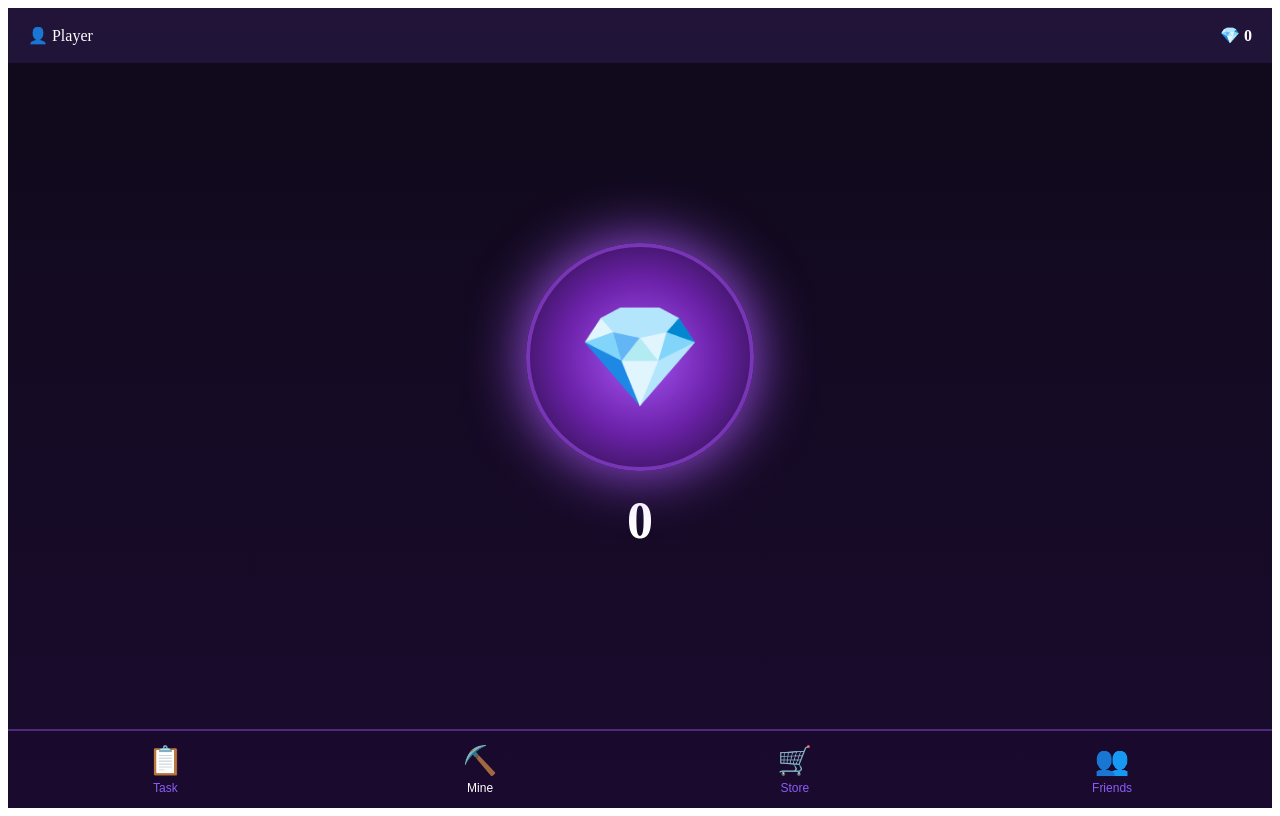
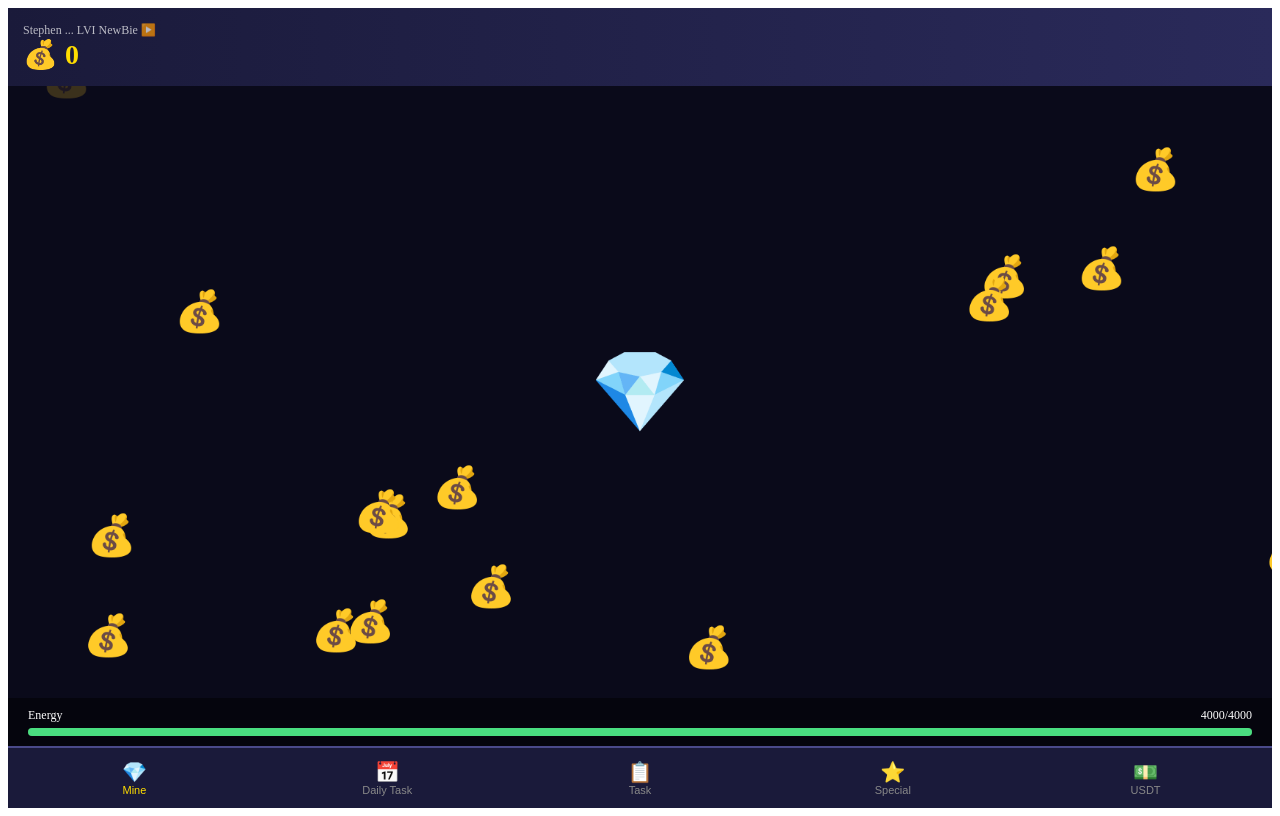
Before and after one commit to mawmawia/rael-kertia-kingdom, a Next.js app: page / in a window 1280 px wide. Built offline with nearby package versions, Linux system fonts and the light colour scheme; no server answers.

Commit message:
index.js

```diff
--- a/pages/index.js
+++ b/pages/index.js
@@ -1,279 +1,185 @@
 'use client'
-import { useEffect, useState, useRef } from 'react';
+import { useEffect, useState } from 'react';
 import { createClient } from '@supabase/supabase-js';
 import Script from 'next/script';
 
-const supabase = createClient(
-  process.env.NEXT_PUBLIC_SUPABASE_URL,
-  process.env.NEXT_PUBLIC_SUPABASE_ANON_KEY
-);
+const supabase = createClient(process.env.NEXT_PUBLIC_SUPABASE_URL, process.env.NEXT_PUBLIC_SUPABASE_ANON_KEY);
 
-const NAV_ITEMS = [
-  {id: 'task', icon: '📋', label: 'Task'},
-  {id: 'mine', icon: '⛏️', label: 'Mine'},
-  {id: 'store', icon: '🛒', label: 'Store'},
-  {id: 'friends', icon: '👥', label: 'Friends'}
+const TABS = [
+  {id: 'mine', label: 'Mine', icon: '💎'},
+  {id: 'daily', label: 'Daily Task', icon: '📅'},
+  {id: 'task', label: 'Task', icon: '📋'},
+  {id: 'special', label: 'Special', icon: '⭐'},
+  {id: 'usdt', label: 'USDT', icon: '💵'}
 ];
 
-const BOOST_CODES = {
-  'RAEL3X': { multiplier: 3, duration: 3600, reward: 0 },
-  'WELCOME2X': { multiplier: 2, duration: 7200, reward: 200 },
-};
-
 export default function Home() {
+  const [tab, setTab] = useState('mine');
   const [crystals, setCrystals] = useState(0);
-  const [activeTab, setActiveTab] = useState('mine');
+  const [energy, setEnergy] = useState(4000);
+  const [maxEnergy, setMaxEnergy] = useState(4000);
+  const [userId, setUserId] = useState('test-user');
   const [tg, setTg] = useState(null);
-  const [userId, setUserId] = useState('test-user');
-  const [tapAnim, setTapAnim] = useState(false);
+  const [dailyAds, setDailyAds] = useState(0);
+  const [checkedIn, setCheckedIn] = useState(false);
   const [completedTasks, setCompletedTasks] = useState([]);
-  const [boostMultiplier, setBoostMultiplier] = useState(1);
-  const [boostExpires, setBoostExpires] = useState(null);
-  const [codeInput, setCodeInput] = useState('');
-  const [showCodeBox, setShowCodeBox] = useState(false);
-  const [isChecking, setIsChecking] = useState(false); // Anti-spam
 
   useEffect(() => {
-    if (typeof window!== 'undefined' && window.Telegram?.WebApp) {
+    if (window.Telegram?.WebApp) {
       const tgApp = window.Telegram.WebApp;
-      tgApp.ready();
-      tgApp.expand();
+      tgApp.ready(); tgApp.expand();
       setTg(tgApp);
-
       const uid = tgApp.initDataUnsafe?.user?.id?.toString() || 'test-user';
       setUserId(uid);
       loadData(uid);
     }
   }, []);
 
-  // Boost timer countdown
-  useEffect(() => {
-    if (!boostExpires) return;
-    const interval = setInterval(() => {
-      if (new Date(boostExpires) <= new Date()) {
-        setBoostMultiplier(1);
-        setBoostExpires(null);
-        saveData(crystals, completedTasks, 1, null);
-      }
-    }, 1000);
-    return () => clearInterval(interval);
-  }, [boostExpires, crystals, completedTasks]);
-
   async function loadData(uid) {
     const { data } = await supabase.from('crystals').select('*').eq('id', uid).single();
     if (data) {
       setCrystals(data.crystals || 0);
+      setEnergy(data.energy || 4000);
+      setMaxEnergy(data.max_energy || 4000);
+      setDailyAds(data.daily_ads_watched || 0);
       setCompletedTasks(data.completed_tasks || []);
-      if (data.boost_expires_at && new Date(data.boost_expires_at) > new Date()) {
-        setBoostMultiplier(data.boost_multiplier || 1);
-        setBoostExpires(data.boost_expires_at);
-      }
+
+      const today = new Date().toDateString();
+      setCheckedIn(data.daily_checkin_date === today);
     }
   }
 
-  const saveData = async (newCrystals, newTasks, multiplier, expires) => {
-    await supabase.from('crystals').upsert({
-      id: userId,
-      crystals: newCrystals,
-      completed_tasks: newTasks,
-      boost_multiplier: multiplier,
-      boost_expires_at: expires,
-      last_mined_at: new Date().toISOString()
+  const saveData = async (updates) => {
+    await supabase.from('crystals').upsert({id: userId, ...updates});
+  };
+
+  const handleTap = () => {
+    if (energy <= 0) return tg?.showAlert('Energy empty! Wait for recharge');
+    const newEnergy = energy - 1;
+    const newCrystals = crystals + 1;
+    setEnergy(newEnergy);
+    setCrystals(newCrystals);
+    saveData({crystals: newCrystals, energy: newEnergy});
+  };
+
+  const dailyCheckin = async () => {
+    if (checkedIn) return;
+    const today = new Date().toDateString();
+    const newCrystals = crystals + 30000;
+    setCrystals(newCrystals);
+    setCheckedIn(true);
+    saveData({crystals: newCrystals, daily_checkin_date: today});
+    tg?.showPopup({title: 'Check-in Complete!', message: '+30,000 crystals'});
+  };
+
+  const showAd = () => {
+    if (dailyAds >= 20) return tg?.showAlert('Daily ad limit reached!');
+    // MONETAG SDK CALL HERE
+    window.show_1234567?.().then(() => { // Replace with your Monetag zone ID
+      const newAds = dailyAds + 1;
+      const newCrystals = crystals + 500;
+      setDailyAds(newAds);
+      setCrystals(newCrystals);
+      saveData({crystals: newCrystals, daily_ads_watched: newAds, daily_ads_date: new Date().toDateString()});
+      tg?.showPopup({title: 'Ad Watched!', message: '+500 crystals'});
     });
   };
 
-  const handleTap = async () => {
-    setTapAnim(true);
-    setTimeout(() => setTapAnim(false), 150);
-    const newCount = crystals + (1 * boostMultiplier);
-    setCrystals(newCount);
-    saveData(newCount, completedTasks, boostMultiplier, boostExpires);
-  };
+  // TAB CONTENT
+  if (tab === 'mine') return (
+    <div style={{height: '100vh', display: 'flex', flexDirection: 'column', background: '#0a0a1a', color: 'white'}}>
+      <Script src="https://telegram.org/js/telegram-web-app.js" />
+      <Script src="//w.monetag.com/sdk.js" strategy="afterInteractive" /> {/* ADS SDK */}
 
-  const checkTelegramSub = async () => {
-    if (completedTasks.includes('tg_sub') || isChecking) return;
-    setIsChecking(true);
+      {/* HEADER */}
+      <div style={{padding: '15px', background: 'linear-gradient(90deg, #1a1a3a, #2a2a5a)'}}>
+        <div style={{fontSize: '12px', opacity: 0.7}}>Stephen ... LVI NewBie ▶️</div>
+        <div style={{fontSize: '28px', fontWeight: 'bold', color: '#ffdd00'}}>💰 {crystals.toLocaleString()}</div>
+      </div>
 
-    window.open('https://t.me/RaelKertiaKingdom', '_blank');
+      {/* COIN RAIN AREA */}
+      <div onClick={handleTap} style={{flex: 1, position: 'relative', overflow: 'hidden', cursor: 'pointer'}}>
+        {[...Array(20)].map((_, i) => (
+          <div key={i} style={{
+            position: 'absolute', left: `${Math.random()*100}%`, top: '-50px',
+            animation: `fall ${3+Math.random()*3}s linear infinite ${Math.random()*5}s`,
+            fontSize: '40px'
+          }}>💰</div>
+        ))}
+        <div style={{position: 'absolute', top: '50%', left: '50%', transform: 'translate(-50%,-50%)', fontSize: '80px'}}>💎</div>
+      </div>
 
-    setTimeout(async () => {
-      try {
-        const res = await fetch('/api/check-sub', {
-          method: 'POST',
-          headers: {'Content-Type': 'application/json'},
-          body: JSON.stringify({ userId, channel: '@RaelKertiaKingdom' })
-        });
-        const { isSubscribed } = await res.json();
+      {/* ENERGY BAR */}
+      <div style={{padding: '10px 20px', background: 'rgba(0,0,0,0.5)'}}>
+        <div style={{display: 'flex', justifyContent: 'space-between', fontSize: '12px', marginBottom: '5px'}}>
+          <span>Energy</span><span>{energy}/{maxEnergy}</span>
+        </div>
+        <div style={{height: '8px', background: '#333', borderRadius: '10px'}}>
+          <div style={{width: `${energy/maxEnergy*100}%`, height: '100%', background: '#4ade80', borderRadius: '10px', transition: 'width 0.3s'}} />
+        </div>
+      </div>
 
-        if (isSubscribed) {
-          const newTasks = [...completedTasks, 'tg_sub'];
-          setCompletedTasks(newTasks);
-          const expires = new Date(Date.now() + 86400000 * 999);
-          setBoostMultiplier(2);
-          setBoostExpires(expires.toISOString());
-          const newCount = crystals + 500;
-          setCrystals(newCount);
-          saveData(newCount, newTasks, 2, expires.toISOString());
-          tg?.showPopup({title: 'Verified! ✅', message: '2x Boost Unlocked Forever!' });
-        } else {
-          tg?.showAlert('Join @RaelKertiaKingdom first, then click Check again!');
+      {/* BOTTOM NAV */}
+      <div style={{display: 'flex', background: '#1a1a3a', borderTop: '2px solid #4a4a8a'}}>
+        {TABS.map(t => (
+          <button key={t.id} onClick={() => setTab(t.id)} style={{
+            flex: 1, padding: '12px', background: 'none', border: 'none',
+            color: tab === t.id? '#ffdd00' : '#888', fontSize: '11px'
+          }}>
+            <div style={{fontSize: '20px'}}>{t.icon}</div>
+            <div>{t.label}</div>
+          </button>
+        ))}
+      </div>
+
+      <style jsx>{`
+        @keyframes fall {
+          0% {top: -50px; opacity: 0}
+          10% {opacity: 1}
+          90% {opacity: 1}
+          100% {top: 100vh; opacity: 0}
         }
-      } catch(e) {
-        tg?.showAlert('Error checking. Try again.');
-      }
-      setIsChecking(false);
-    }, 3000);
-  };
-
-  const completeYoutubeTask = () => {
-    if (completedTasks.includes('yt_sub')) return;
-    window.open('https://youtube.com/@RaelKertia-p4s', '_blank');
-    setTimeout(async () => {
-      const newTasks = [...completedTasks, 'yt_sub'];
-      setCompletedTasks(newTasks);
-      const newCount = crystals + 300;
-      setCrystals(newCount);
-      saveData(newCount, newTasks, boostMultiplier, boostExpires);
-      tg?.showPopup({title: 'Task Complete!', message: '+300 crystals!' });
-    }, 5000);
-  };
-
-  const redeemCode = async () => {
-    const code = codeInput.toUpperCase().trim();
-    if (!BOOST_CODES[code]) return tg?.showAlert('Invalid code!');
-    if (completedTasks.includes(`code_${code}`)) return tg?.showAlert('Code already used!');
-
-    const codeData = BOOST_CODES[code];
-    const newTasks = [...completedTasks, `code_${code}`];
-    setCompletedTasks(newTasks);
-    const expires = new Date(Date.now() + codeData.duration * 1000);
-    setBoostMultiplier(codeData.multiplier);
-    setBoostExpires(expires.toISOString());
-    const newCount = crystals + codeData.reward;
-    setCrystals(newCount);
-    saveData(newCount, newTasks, codeData.multiplier, expires.toISOString());
-    setCodeInput('');
-    setShowCodeBox(false);
-    tg?.showPopup({title: `${codeData.multiplier}x BOOST!`, message: `${codeData.duration/60}min active!` });
-  };
-
-  const getTimeLeft = () => {
-    if (!boostExpires || boostMultiplier === 1) return '';
-    const seconds = Math.max(0, Math.floor((new Date(boostExpires) - new Date()) / 1000));
-    const mins = Math.floor(seconds / 60);
-    const secs = seconds % 60;
-    return `${mins}:${secs.toString().padStart(2, '0')}`;
-  };
-
-  const TabContent = () => {
-    if (activeTab === 'mine') return (
-      <div onClick={handleTap} style={{flex:1,display:'flex',flexDirection:'column',justifyContent:'center',alignItems:'center',cursor:'pointer'}}>
-        <div style={{
-          width: '220px', height: '220px', borderRadius: '50%',
-          background: boostMultiplier > 1? 'radial-gradient(circle, #fbbf24, #f59e0b, #1a0b2e)' : 'radial-gradient(circle, #a855f7, #6b21a8, #1a0b2e)',
-          display: 'flex', alignItems: 'center', justifyContent: 'center',
-          border: `4px solid ${boostMultiplier > 1? 'rgba(251,191,36,0.6)' : 'rgba(168,85,247,0.5)'}`,
-          boxShadow: tapAnim? `0 0 80px ${boostMultiplier > 1? '#fbbf24' : '#a855f7'}` : `0 0 60px ${boostMultiplier > 1? '#fbbf24' : '#a855f7'}`,
-          transform: tapAnim? 'scale(0.92)' : 'scale(1)', transition: 'all 0.15s'
-        }}>
-          <span style={{fontSize: '100px'}}>{boostMultiplier > 1? '⚡' : '💎'}</span>
-        </div>
-        <div style={{marginTop: '20px', fontSize: '52px', fontWeight: 'bold'}}>{crystals.toLocaleString()}</div>
-        {boostMultiplier > 1 && (
-          <div style={{marginTop: '10px', color: '#fbbf24', fontWeight: 'bold'}}>
-            ⚡ {boostMultiplier}x BOOST - {getTimeLeft()}
-          </div>
-        )}
+      `}</style>
     </div>
   );
 
-    if (activeTab === 'task') return (
-      <div style={{padding: '20px', width: '100%', flex: 1, overflowY: 'auto'}}>
-        <h2 style={{textAlign: 'center', marginBottom: '20px'}}>Tasks & Rewards</h2>
-        <div style={{display: 'flex', flexDirection: 'column', gap: '15px'}}>
+  if (tab === 'daily') return (
+    <div style={{padding: '20px', background: '#0a0a1a', color: 'white', minHeight: '100vh'}}>
+      <h2>Daily Tasks</h2>
+      <div style={{opacity: 0.6, fontSize: '12px', marginBottom: '20px'}}>Daily refresh: 18:21:35</div>
 
-          {!completedTasks.includes('tg_sub') && (
-            <div style={{background: 'rgba(0,136,204,0.2)', padding: '20px', borderRadius: '15px', border: '1px solid #0088cc'}}>
-              <div style={{display: 'flex', justifyContent: 'space-between', alignItems: 'center'}}>
+      <div style={{background: '#1a1a3a', padding: '15px', borderRadius: '15px', marginBottom: '15px'}}>
+        <div style={{display: 'flex', justifyContent: 'space-between'}}>
           <div>
-                  <div style={{fontWeight: 'bold', fontSize: '16px'}}>Join Telegram</div>
-                  <div style={{fontSize: '12px', opacity: 0.7}}>@RaelKertiaKingdom</div>
-                  <div style={{fontSize: '12px', color: '#4ade80', marginTop: '5px'}}>+500 💎 + 2x Boost Forever</div>
+            <div style={{fontWeight: 'bold'}}>Complete All Daily Tasks: 0/8</div>
+            <div style={{color: '#ffdd00'}}>💰 +200K</div>
           </div>
-                <button onClick={checkTelegramSub} disabled={isChecking} style={{
-                  padding: '10px 20px', background: isChecking? '#666' : '#0088cc', border: 'none',
-                  borderRadius: '10px', color: 'white', fontWeight: 'bold'
-                }}>{isChecking? 'Checking...' : 'Join & Check'}</button>
+          <button style={{background: '#ffdd00', border: 'none', padding: '8px 20px', borderRadius: '10px', fontWeight: 'bold'}}>Claim</button>
+        </div>
+      </div>
+
+      {!checkedIn && (
+        <div onClick={dailyCheckin} style={{background: '#2a2a5a', padding: '15px', borderRadius: '15px', marginBottom: '10px', cursor: 'pointer'}}>
+          <div style={{display: 'flex', justifyContent: 'space-between'}}>
+            <span>📅 Daily Check-in</span>
+            <span style={{color: '#ffdd00'}}>💰 +30K</span>
           </div>
         </div>
       )}
 
-          {!completedTasks.includes('yt_sub') && (
-            <div style={{background: 'rgba(255,0,0,0.2)', padding: '20px', borderRadius: '15px', border: '1px solid #ff0000'}}>
-              <div style={{display: 'flex', justifyContent: 'space-between', alignItems: 'center'}}>
+      <div onClick={showAd} style={{background: '#2a2a5a', padding: '15px', borderRadius: '15px', marginBottom: '10px', cursor: 'pointer'}}>
+        <div style={{display: 'flex', justifyContent: 'space-between'}}>
           <div>
-                  <div style={{fontWeight: 'bold', fontSize: '16px'}}>Subscribe YouTube</div>
-                  <div style={{fontSize: '12px', opacity: 0.7}}>@RaelKertia-p4s</div>
-                  <div style={{fontSize: '12px', color: '#4ade80', marginTop: '5px'}}>+300 💎</div>
+            <div>🎥 Daily Ads Watched ({dailyAds}/20)</div>
+            <div style={{fontSize: '12px', color: '#4ade80'}}>90% Revenue Share</div>
           </div>
-                <button onClick={completeYoutubeTask} style={{
-                  padding: '10px 20px', background: '#ff0000', border: 'none',
-                  borderRadius: '10px', color: 'white', fontWeight: 'bold'
-                }}>Subscribe</button>
-              </div>
-            </div>
-          )}
-
-          <div style={{background: 'rgba(168,85,247,0.2)', padding: '20px', borderRadius: '15px', border: '1px solid #a855f7'}}>
-            <div style={{fontWeight: 'bold', fontSize: '16px', marginBottom: '10px'}}>Enter Code for 3x Boost</div>
-            {!showCodeBox? (
-              <button onClick={() => setShowCodeBox(true)} style={{
-                width: '100%', padding: '12px', background: '#a855f7', border: 'none',
-                borderRadius: '10px', color: 'white', fontWeight: 'bold'
-              }}>Enter Code</button>
-            ) : (
-              <div style={{display: 'flex', gap: '10px'}}>
-                <input value={codeInput} onChange={(e) => setCodeInput(e.target.value)}
-                  placeholder="RAEL3X" style={{
-                    flex: 1, padding: '12px', background: '#1a0b2e', border: '1px solid #a855f7',
-                    borderRadius: '10px', color: 'white'
-                  }}
-                />
-                <button onClick={redeemCode} style={{
-                  padding: '12px 20px', background: '#4ade80', border: 'none',
-                  borderRadius: '10px', color: '#000', fontWeight: 'bold'
-                }}>Redeem</button>
-              </div>
-            )}
+          <span>↗️</span>
         </div>
       </div>
     </div>
   );
 
-    if (activeTab === 'store') return <div style={{flex:1,display:'flex',alignItems:'center',justifyContent:'center'}}>Store Coming Soon</div>;
-    if (activeTab === 'friends') return <div style={{flex:1,display:'flex',alignItems:'center',justifyContent:'center'}}>Invite Friends</div>;
-  };
-
-  return (
-    <div style={{height: '100vh', display: 'flex', flexDirection: 'column', background: 'linear-gradient(180deg, #0f0a1a 0%, #1a0b2e 100%)', color: '#fff'}}>
-      <Script src="https://telegram.org/js/telegram-web-app.js" strategy="beforeInteractive" />
-      <div style={{display: 'flex', justifyContent: 'space-between', padding: '18px 20px', background: 'rgba(45, 27, 78, 0.6)'}}>
-        <span>👤 {tg?.initDataUnsafe?.user?.first_name || 'Player'}</span>
-        <span style={{fontWeight: 'bold'}}>💎 {crystals.toLocaleString()}</span>
-      </div>
-      {TabContent()}
-      <div style={{display: 'flex', justifyContent: 'space-around', padding: '12px 0', background: 'rgba(26, 11, 46, 0.9)', borderTop: '2px solid rgba(168, 85, 247, 0.4)'}}>
-        {NAV_ITEMS.map(item => (
-          <button key={item.id} onClick={() => setActiveTab(item.id)} style={{
-            background: 'none', border: 'none',
-            color: activeTab === item.id? '#fff' : '#8b5cf6',
-            display: 'flex', flexDirection: 'column', alignItems: 'center', gap: '4px', cursor: 'pointer'
-          }}>
-            <span style={{fontSize: '28px'}}>{item.icon}</span>
-            <span style={{fontSize: '12px'}}>{item.label}</span>
-          </button>
-        ))}
-      </div>
-    </div>
-  );
+  if (tab === 'task') return <div style={{padding: '20px', background: '#0a0a1a', color: 'white'}}>Task tab - Telegram/YouTube tasks here</div>;
+  if (tab === 'special') return <div style={{padding: '20px', background: '#0a0a1a', color: 'white'}}>Special tab - Play other bots</div>;
+  if (tab === 'usdt') return <div style={{padding: '20px', background: '#0a0a1a', color: 'white'}}>USDT tab - Ads earnings</div>;
           }
```
Lines whose indentation alone changed are shown as unchanged.
